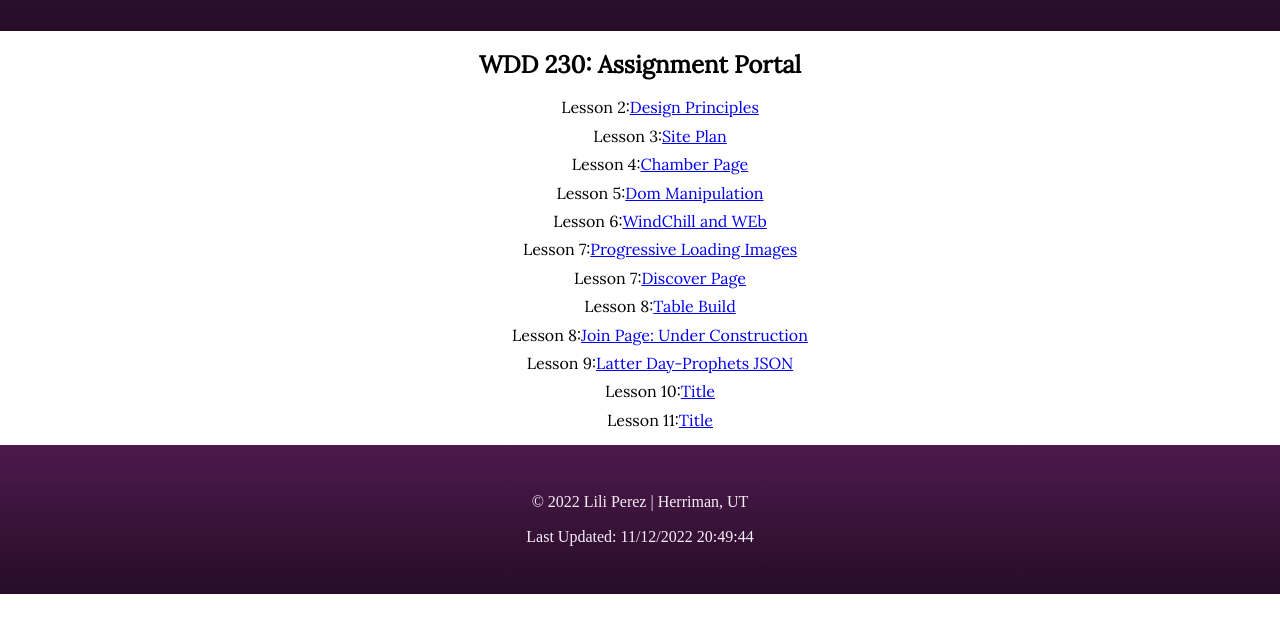
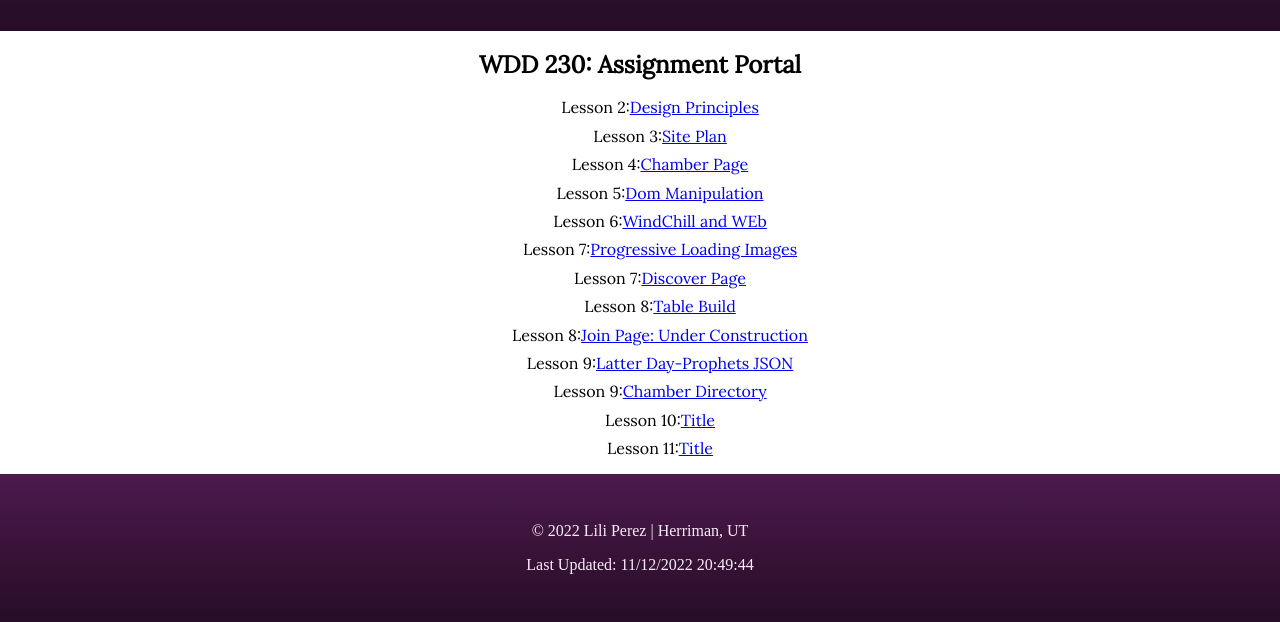
Before and after one commit to LiliIsabel/wdd230, a plain HTML site: page index.html in a window 1280 px wide. Shown: the part 317-939 px from the top of the page. Before the commit the page ends 911 px from the top, so only its background shows below. Drawn offline with Linux system fonts and the light colour scheme; a web font is replaced by a local one.

Commit message:
home update

```diff
--- a/index.html
+++ b/index.html
@@ -32,6 +32,7 @@
             <li>Lesson 8:<a href="lesson8">Table Build</a></li>
             <li>Lesson 8:<a href="chamber/join.html">Join Page: Under Construction</a></li>
             <li>Lesson 9:<a href="lesson9"> Latter Day-Prophets JSON</a></li>
+            <li>Lesson 9:<a href="chamber/directory.html"> Chamber Directory</a></li>
             <li>Lesson 10:<a href="lesson10">Title</a></li>
             <li>Lesson 11:<a href="lesson11">Title</a></li>
 
```
